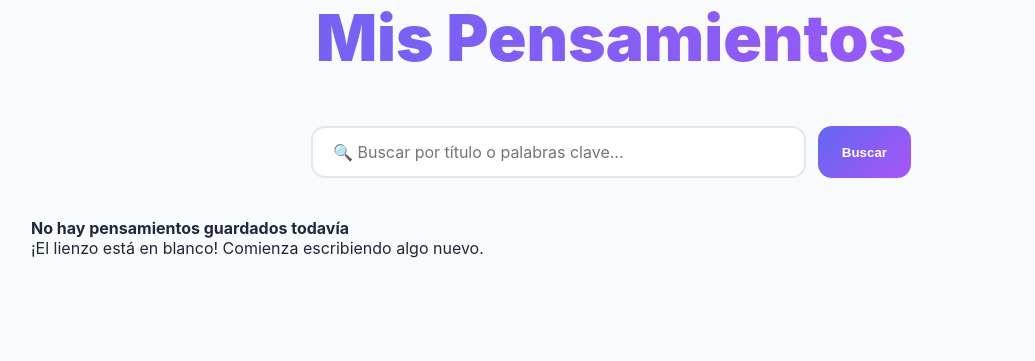
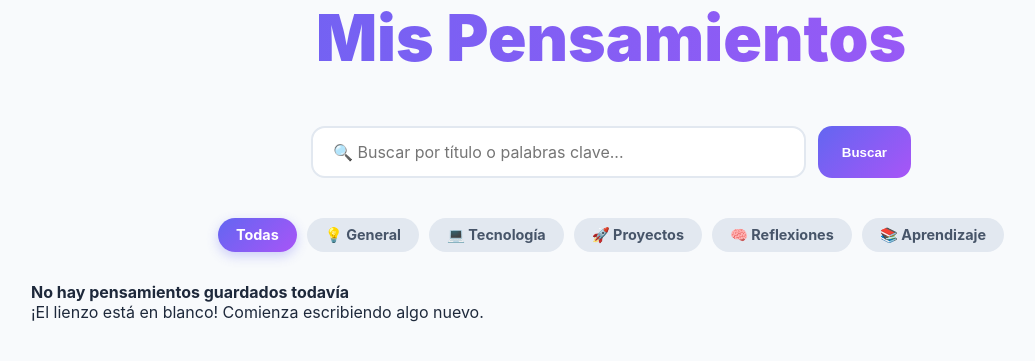
Before and after one commit to luigi1501/mi-blog-profesional, a Flask app: page / in a window 1280 px wide. Shown: the part 154-515 px from the top of the page, without its empty margins (29-1064 px from the left). Run offline with Flask 3, Linux system fonts and the light colour scheme.

Commit message:
Feat: Categorias por Tema y Renderizado de formato Markdown

```diff
--- a/app/controllers/blog_controller.py
+++ b/app/controllers/blog_controller.py
@@ -4,19 +4,20 @@ from app.db import db
 
 class BlogController:
     @staticmethod
-    def crear_post(titulo, contenido):
-        nuevo_post = Post(titulo=titulo, contenido=contenido)
+    def crear_post(titulo, contenido, categoria='General'):
+        nuevo_post = Post(titulo=titulo, contenido=contenido, categoria=categoria or 'General')
         db.session.add(nuevo_post)
         db.session.commit()
 
     @staticmethod
-    def obtener_todos(query=None):
+    def obtener_todos(query=None, categoria=None):
+        q = Post.query
+        if categoria and categoria != 'Todas':
+            q = q.filter(Post.categoria == categoria)
         if query:
             search = f"%{query}%"
-            return Post.query.filter(
-                or_(Post.titulo.ilike(search), Post.contenido.ilike(search))
-            ).order_by(Post.fecha.desc()).all()
-        return Post.query.order_by(Post.fecha.desc()).all()
+            q = q.filter(or_(Post.titulo.ilike(search), Post.contenido.ilike(search)))
+        return q.order_by(Post.fecha.desc()).all()
 
     @staticmethod
     def eliminar_post(id):
@@ -30,11 +31,13 @@ class BlogController:
         return db.session.get(Post, id)
 
     @staticmethod
-    def actualizar_post(id, titulo, contenido):
+    def actualizar_post(id, titulo, contenido, categoria='General'):
         post = db.session.get(Post, id)
         if post:
             post.titulo = titulo
             post.contenido = contenido
+            if categoria:
+                post.categoria = categoria
             db.session.commit()
             return True
         return False
--- a/app/routes/blog_routes.py
+++ b/app/routes/blog_routes.py
@@ -7,8 +7,9 @@ blog_bp = Blueprint('blog', __name__)
 @blog_bp.route('/')
 def index():
     query = request.args.get('q', '').strip()
-    posts = BlogController.obtener_todos(query=query if query else None)
-    return render_template('index.html', posts=posts, search_query=query)
+    categoria = request.args.get('cat', '').strip()
+    posts = BlogController.obtener_todos(query=query if query else None, categoria=categoria if categoria else None)
+    return render_template('index.html', posts=posts, search_query=query, selected_cat=categoria)
 
 @blog_bp.route('/nuevo', methods=['GET', 'POST'])
 @login_required
@@ -16,7 +17,8 @@ def nuevo():
     if request.method == 'POST':
         titulo = request.form.get('titulo')
         contenido = request.form.get('contenido')
-        BlogController.crear_post(titulo, contenido)
+        categoria = request.form.get('categoria', 'General')
+        BlogController.crear_post(titulo, contenido, categoria)
         return redirect(url_for('blog.index'))
     return render_template('nuevo_post.html')
 
@@ -34,7 +36,8 @@ def editar(id):
     if request.method == 'POST':
         titulo = request.form.get('titulo')
         contenido = request.form.get('contenido')
-        BlogController.actualizar_post(id, titulo, contenido)
+        categoria = request.form.get('categoria', 'General')
+        BlogController.actualizar_post(id, titulo, contenido, categoria)
         return redirect(url_for('blog.index'))
 
     return render_template('editar_post.html', post=post)
--- a/app/views/static/style.css
+++ b/app/views/static/style.css
@@ -322,3 +322,100 @@ body.dark-theme .form-control:focus {
     background: #312e81;
     color: #c7d2fe;
 }
+
+/* --- CATEGORÍAS (PILLS & BADGES) --- */
+.category-filter-bar {
+    display: flex;
+    justify-content: center;
+    gap: 10px;
+    flex-wrap: wrap;
+    margin-bottom: 30px;
+}
+
+.cat-pill {
+    padding: 8px 18px;
+    border-radius: 20px;
+    background: #e2e8f0;
+    color: #475569;
+    text-decoration: none !important;
+    font-weight: 700;
+    font-size: 0.9rem;
+    transition: all 0.2s ease;
+}
+
+.cat-pill:hover, .cat-pill.active {
+    background: linear-gradient(135deg, var(--primary), var(--accent));
+    color: white !important;
+    box-shadow: 0 4px 12px rgba(99, 102, 241, 0.3);
+}
+
+.dark-theme .cat-pill {
+    background: #334155;
+    color: #cbd5e1;
+}
+
+.category-badge {
+    display: inline-block;
+    background: #f1f5f9;
+    color: var(--primary);
+    padding: 4px 12px;
+    border-radius: 10px;
+    font-size: 0.8rem;
+    font-weight: 800;
+    margin-bottom: 12px;
+    text-transform: uppercase;
+    letter-spacing: 0.5px;
+}
+
+.dark-theme .category-badge {
+    background: #0f172a;
+    color: var(--accent);
+}
+
+/* --- MARKDOWN STYLING DENTRO DE POST-CONTENT --- */
+.post-content pre {
+    background: #1e293b;
+    color: #f8fafc;
+    padding: 16px;
+    border-radius: 14px;
+    overflow-x: auto;
+    font-family: monospace;
+    font-size: 0.95rem;
+    margin: 15px 0;
+}
+
+.dark-theme .post-content pre {
+    background: #090d16;
+}
+
+.post-content code {
+    background: #f1f5f9;
+    color: #e11d48;
+    padding: 2px 6px;
+    border-radius: 6px;
+    font-family: monospace;
+    font-size: 0.9em;
+}
+
+.dark-theme .post-content code {
+    background: #334155;
+    color: #fb7185;
+}
+
+.post-content blockquote {
+    border-left: 4px solid var(--primary);
+    padding-left: 16px;
+    margin: 15px 0;
+    color: #64748b;
+    font-style: italic;
+}
+
+.dark-theme .post-content blockquote {
+    color: #94a3b8;
+    border-left-color: var(--accent);
+}
+
+.post-content ul, .post-content ol {
+    margin-left: 20px;
+    margin-bottom: 15px;
+}
--- a/app/views/templates/index.html
+++ b/app/views/templates/index.html
@@ -45,16 +45,29 @@
         <h1 class="text-center mb-2">Mis Pensamientos</h1>
 
         <!-- Buscador -->
-        <div class="search-container mb-4">
+        <div class="search-container mb-3">
             <form action="{{ url_for('blog.index') }}" method="GET" class="search-form">
                 <input type="text" name="q" class="search-input" placeholder="🔍 Buscar por título o palabras clave..." value="{{ search_query or '' }}">
+                {% if selected_cat %}
+                    <input type="hidden" name="cat" value="{{ selected_cat }}">
+                {% endif %}
                 <button type="submit" class="btn-search">Buscar</button>
             </form>
             {% if search_query %}
                 <div class="text-center mt-2" style="font-size: 0.95rem;">
-                    Resultados para "<strong>{{ search_query }}</strong>" — <a href="{{ url_for('blog.index') }}" style="color: var(--primary);">Limpiar búsqueda</a>
+                    Resultados para "<strong>{{ search_query }}</strong>" — <a href="{{ url_for('blog.index', cat=selected_cat or '') }}" style="color: var(--primary);">Limpiar búsqueda</a>
                 </div>
             {% endif %}
+        </div>
+
+        <!-- Filtros por Categoría (Pills) -->
+        <div class="category-filter-bar">
+            <a href="{{ url_for('blog.index', q=search_query or '') }}" class="cat-pill {% if not selected_cat or selected_cat == 'Todas' %}active{% endif %}">Todas</a>
+            <a href="{{ url_for('blog.index', cat='General', q=search_query or '') }}" class="cat-pill {% if selected_cat == 'General' %}active{% endif %}">💡 General</a>
+            <a href="{{ url_for('blog.index', cat='Tecnología', q=search_query or '') }}" class="cat-pill {% if selected_cat == 'Tecnología' %}active{% endif %}">💻 Tecnología</a>
+            <a href="{{ url_for('blog.index', cat='Proyectos', q=search_query or '') }}" class="cat-pill {% if selected_cat == 'Proyectos' %}active{% endif %}">🚀 Proyectos</a>
+            <a href="{{ url_for('blog.index', cat='Reflexiones', q=search_query or '') }}" class="cat-pill {% if selected_cat == 'Reflexiones' %}active{% endif %}">🧠 Reflexiones</a>
+            <a href="{{ url_for('blog.index', cat='Aprendizaje', q=search_query or '') }}" class="cat-pill {% if selected_cat == 'Aprendizaje' %}active{% endif %}">📚 Aprendizaje</a>
         </div>
 
         <div class="row">
@@ -62,11 +75,12 @@
             <div class="col-md-6 mb-4">
                 <div class="card shadow-sm h-100 card-post">
                     <div class="card-body">
-                        <div class="d-flex justify-content-between align-items-start mb-2">
-                            <h2 class="card-title h5 post-title m-0">{{ post.titulo }}</h2>
+                        <div class="d-flex justify-content-between align-items-center mb-2">
+                            <span class="category-badge">{{ post.categoria or 'General' }}</span>
                             <span class="badge-reading-time">⏱️ {{ post.tiempo_lectura }} min</span>
                         </div>
-                        <p class="card-text post-content">{{ post.contenido[:150] }}{% if post.contenido|length > 150 %}...{% endif %}</p>
+                        <h2 class="card-title h5 post-title mb-2">{{ post.titulo }}</h2>
+                        <div class="card-text post-content mb-3">{{ post.contenido_html | safe }}</div>
                         <div class="d-flex justify-content-between align-items-center">
                             <small class="text-muted">{{ post.fecha.strftime('%d/%m/%Y') if post.fecha else '' }}</small>
 
--- a/requirements.txt
+++ b/requirements.txt
@@ -14,3 +14,4 @@ Werkzeug==3.1.6
 python-dotenv==1.0.1
 gunicorn==23.0.0
 Flask-Login==0.6.3
+markdown2==2.5.3
```
Also changed, not shown: app/models/post_model.py (+8 -0 lines), app/views/templates/editar_post.html (+13 -2 lines), app/views/templates/nuevo_post.html (+14 -3 lines).
